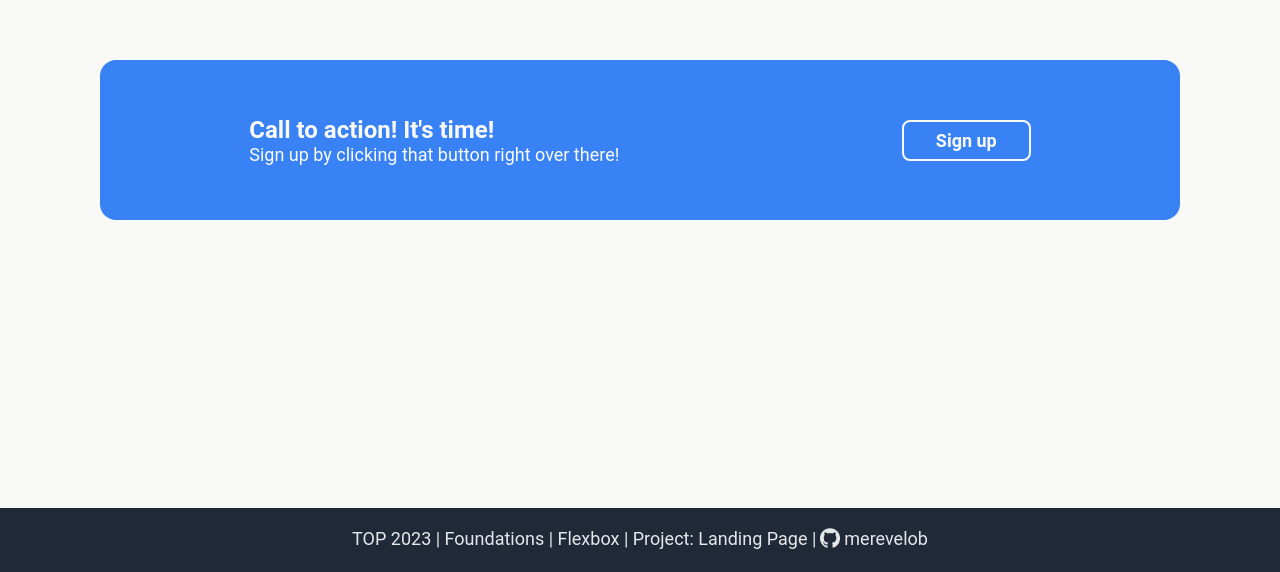
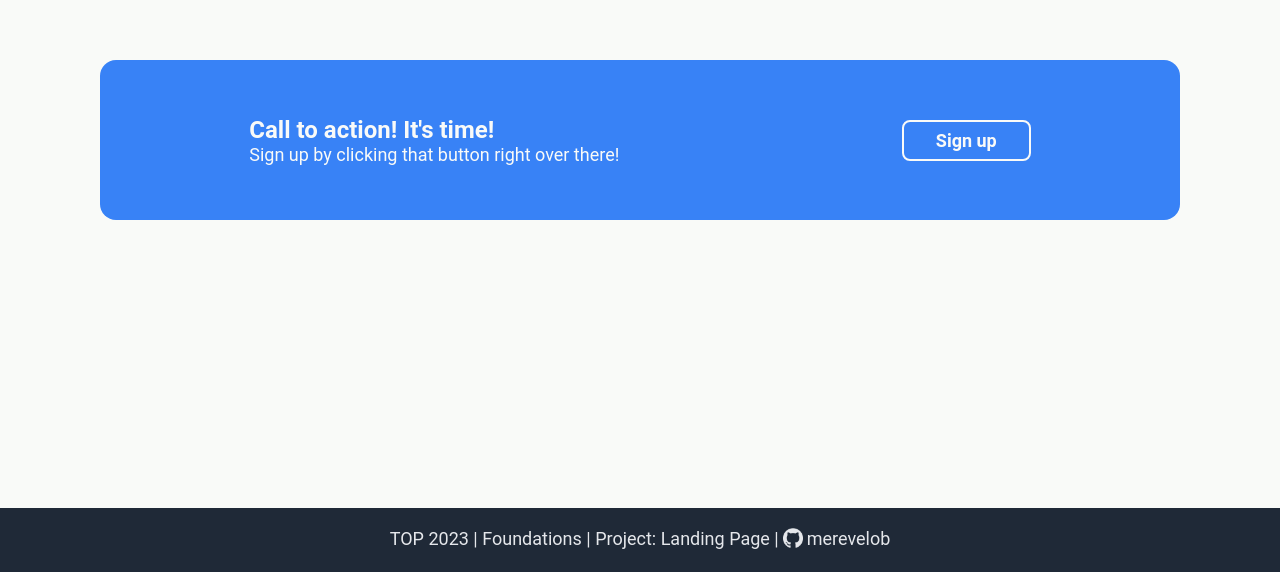
Before and after one commit to merevelob/odin-landing-page, a plain HTML site: page index.html in a window 1280 px wide. Shown: the part 2628-3200 px from the top of the page. Drawn offline with Linux system fonts and the light colour scheme.

Commit message:
Update info in footer

```diff
--- a/index.html
+++ b/index.html
@@ -89,7 +89,7 @@
             </div>
         </div>
         <footer>
-            <span>TOP 2023 | Foundations | Flexbox | Project: Landing Page | <a href="https://github.com/merevelob"><img src="./images/github.png" alt=""/></a> merevelob</span>
+            <span>TOP 2023 | Foundations | Project: Landing Page | <a href="https://github.com/merevelob"><img src="./images/github.png" alt=""/></a> merevelob</span>
         </footer>
     </body>
 </html>
```
